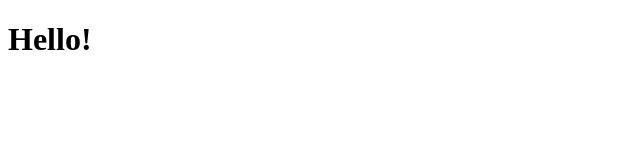
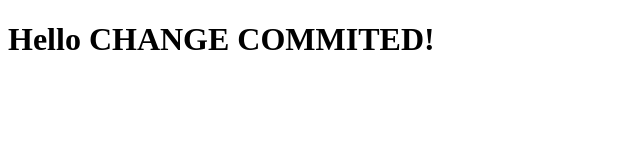
Before and after one commit to GodGomzi/GodGomzi, a plain HTML site: page index.html in a window 1280 px wide. Shown: the whole page, without its empty margins (0-640 px from the left). Drawn offline with Linux system fonts and the light colour scheme.

Commit message:
Update index.html

```diff
--- a/index.html
+++ b/index.html
@@ -5,6 +5,6 @@
   <title>Simple Website</title>
 </head>
 <body>
-  <h1>Hello!</h1>
+  <h1>Hello CHANGE COMMITED!</h1>
 </body>
 </html>
```
